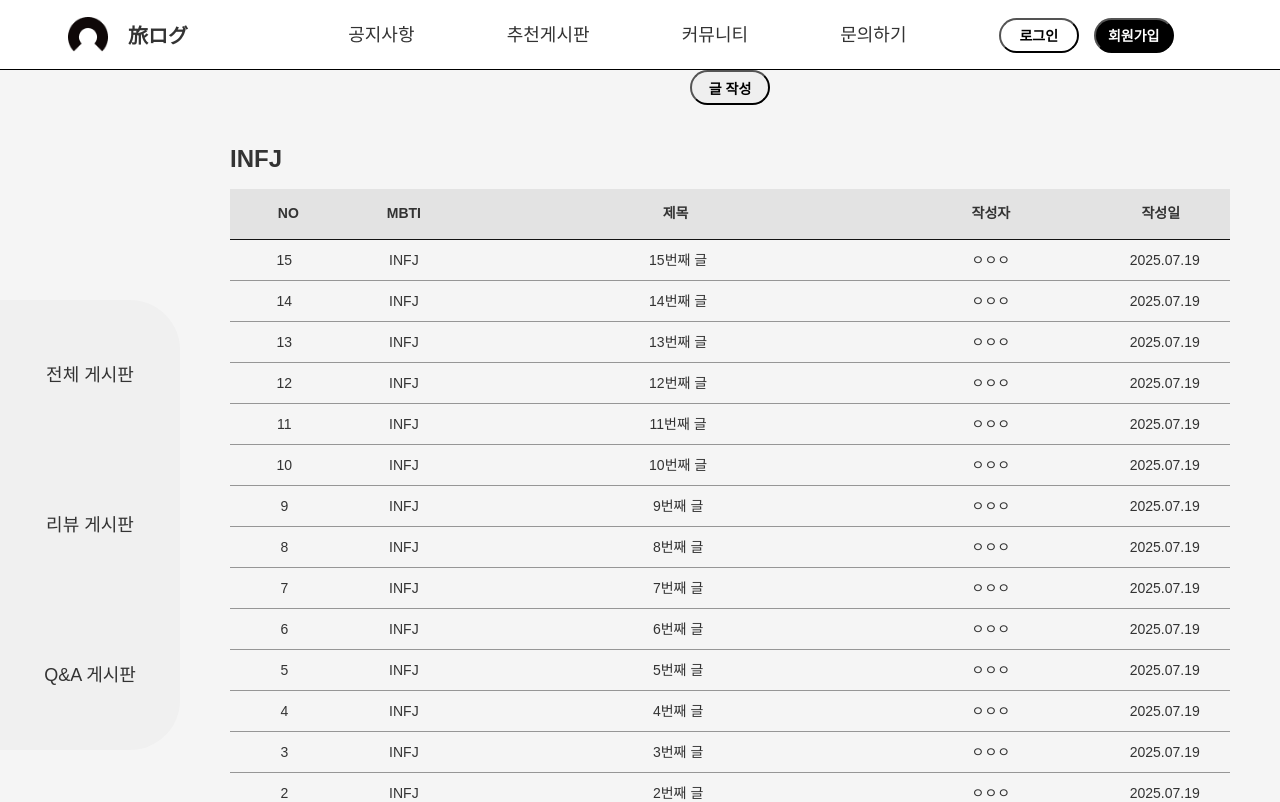
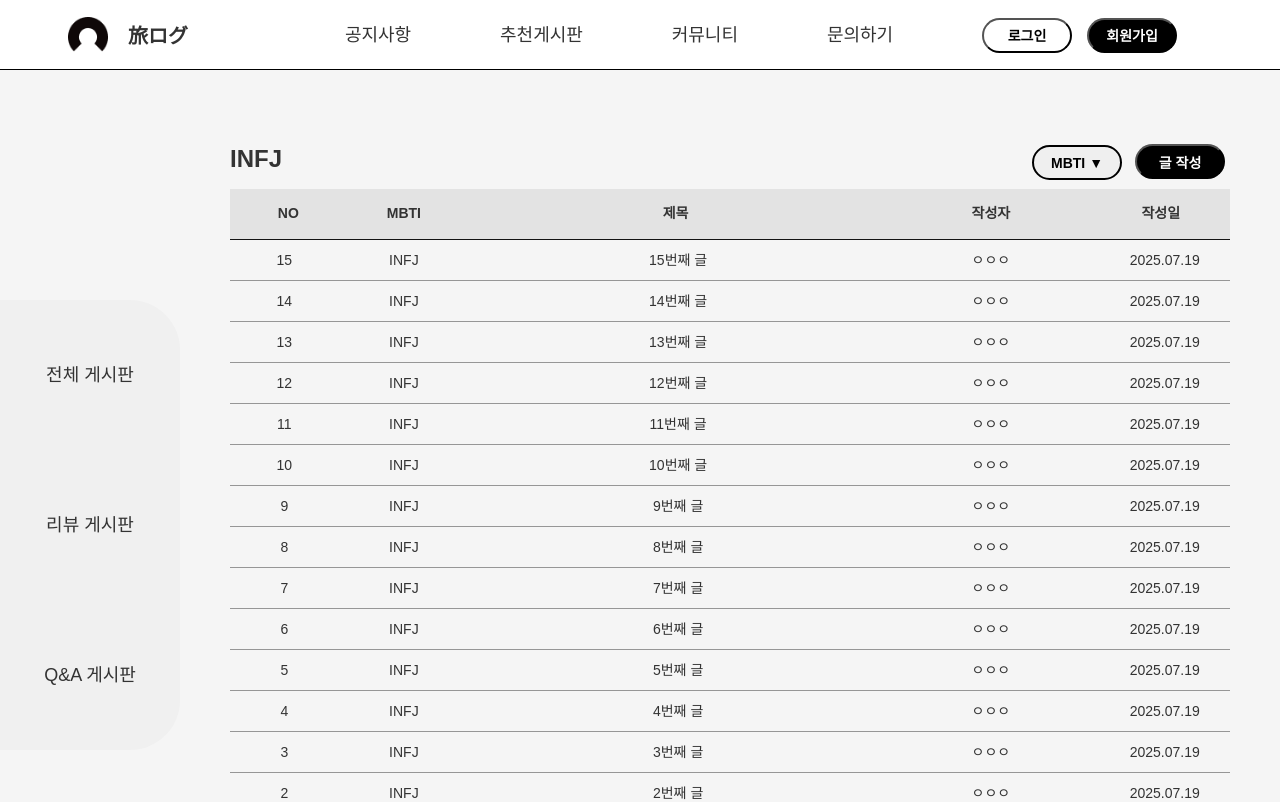
Before and after one commit to seo3154/TabiLog, a React (Create React App) app in the folder frontend/: page /community in a window 1280 px wide. Shown: the top 802 px of the page. Built offline with nearby package versions, Linux system fonts and the light colour scheme.

Commit message:
Button 수정
1. 글 작성 버튼 추가
2. mbti select 추가

```diff
--- a/frontend/src/components/CommunityBoard.jsx
+++ b/frontend/src/components/CommunityBoard.jsx
@@ -1,11 +1,38 @@
 // 게시판 글 목록
-import React from "react";
+import React, {useState} from "react";
 import "../styles/CommunityBoard.css";
 
 export default function PostList({ posts }) {
+  const mbtiList = [
+    "INFJ", "INFP", "INTJ", "INTP",
+    "ENFJ", "ENFP", "ENTJ", "ENTP",
+    "ISFJ", "ISFP", "ISTJ", "ISTP",
+    "ESFJ", "ESFP", "ESTJ", "ESTP"
+  ];
+
+  const [selectedMbti, setSelectedMbti] = useState('');
+
+  const handleChange = (e) => {
+    setSelectedMbti(e.target.value);
+  };
+
   return (
     <div className="board">
-      <h2>INFJ</h2>
+      <div>
+        <h2>INFJ</h2>
+
+        <div>
+          <select name="select" id="select" value={selectedMbti} onChange={handleChange}>
+            <option value="">MBTI ▼</option>
+            {mbtiList.map((mbti) => (
+              <option key={mbti} value={mbti}>
+                {mbti}
+              </option>
+            ))}
+          </select>
+        </div>
+      </div>
+
       <table className="board_table">
         <thead>
           <tr>
--- a/frontend/src/pages/CommunityPage.jsx
+++ b/frontend/src/pages/CommunityPage.jsx
@@ -2,6 +2,7 @@
 import React from "react";
 import { useNavigate } from "react-router-dom";
 import "../styles/CommunityBoard.css";
+import "../styles/CommunityPage.css";
 import Header from "../components/Header";
 import Sidebar from "../components/SideBar";
 import WriteButton from "../components/Button";
@@ -31,7 +32,8 @@ export default function CommunityPage() {
     <div className="community-page">
       <Sidebar menuItems={menuItems} />
       <div className="wrap">
-        <WriteButton onClick={() => navigate("/community/write")}>
+        <WriteButton variant="black" className="WriteButton"
+        onClick={() => navigate("/community/write")}>
           글 작성
         </WriteButton>
         <CommunityBoard posts={posts} />
--- a/frontend/src/styles/Button.css
+++ b/frontend/src/styles/Button.css
@@ -3,7 +3,7 @@
 /* 기본 버튼 스타일 */
 .btn {
     appearance: none;
-    width: 80px;
+    width: 90px;
     height: 35px;
     border-radius: 20px;
     font-size: 14px;
@@ -15,12 +15,16 @@
 .btn.white {
     background-color: #fff;
     color: #000;
+    cursor: pointer;
 }
 
 .btn.black {
     background-color: #000;
     color: #fff;
+    cursor: pointer;
 }
+
+
 
 /* 여기서부터 커스텀 버튼 */
 .delete_button {
@@ -34,22 +38,20 @@
 
 /* 반응형 추가 */
 @media screen and (max-width: 1024px) {
-  /* 화면 크기가 1024px 이하일 때 */
   .btn {
     width: 70px;
     height: 30px;
-    font-size: 12px; /* 버튼 글자 크기 줄이기 */
+    font-size: 12px;
   }
 
   .delete_button {
     width: 60px;
     height: 30px;
-    font-size: 14px; /* 삭제 버튼 글자 크기 줄이기 */
+    font-size: 14px;
   }
 }
 
 @media screen and (max-width: 768px) {
-  /* 화면 크기가 768px 이하일 때 */
   .btn {
     width: 60px;
     height: 30px;
@@ -64,11 +66,10 @@
 }
 
 @media screen and (max-width: 480px) {
-  /* 화면 크기가 480px 이하일 때 */
   .btn {
     width: 50px;
     height: 25px;
-    font-size: 10px; /* 버튼 글자 크기 더 줄이기 */
+    font-size: 10px;
   }
 
   .delete_button {
--- a/frontend/src/styles/CommunityBoard.css
+++ b/frontend/src/styles/CommunityBoard.css
@@ -30,10 +30,28 @@ a{
     margin-top: 40px;
 }
 
+.board div{
+    display: flex;
+    gap: 750px;
+}
+
 .board h2{
     text-align: left;
     position: relative;
     margin-bottom: 16px;
+}
+
+.board #select{
+    display: inline-block;
+    appearance: none;
+    width: 90px;
+    height: 35px;
+    border: 2px solid;
+    border-radius: 20px;
+    font-size: 14px;
+    font-weight: bold;
+    cursor: pointer;
+    text-align: center;
 }
 
 
--- /dev/null
+++ b/frontend/src/styles/CommunityPage.css
@@ -0,0 +1,8 @@
+@charset "utf-8";
+
+.WriteButton{
+    position: relative;
+    top: 74px;
+    left: 450px;
+    cursor: pointer;
+}
```
